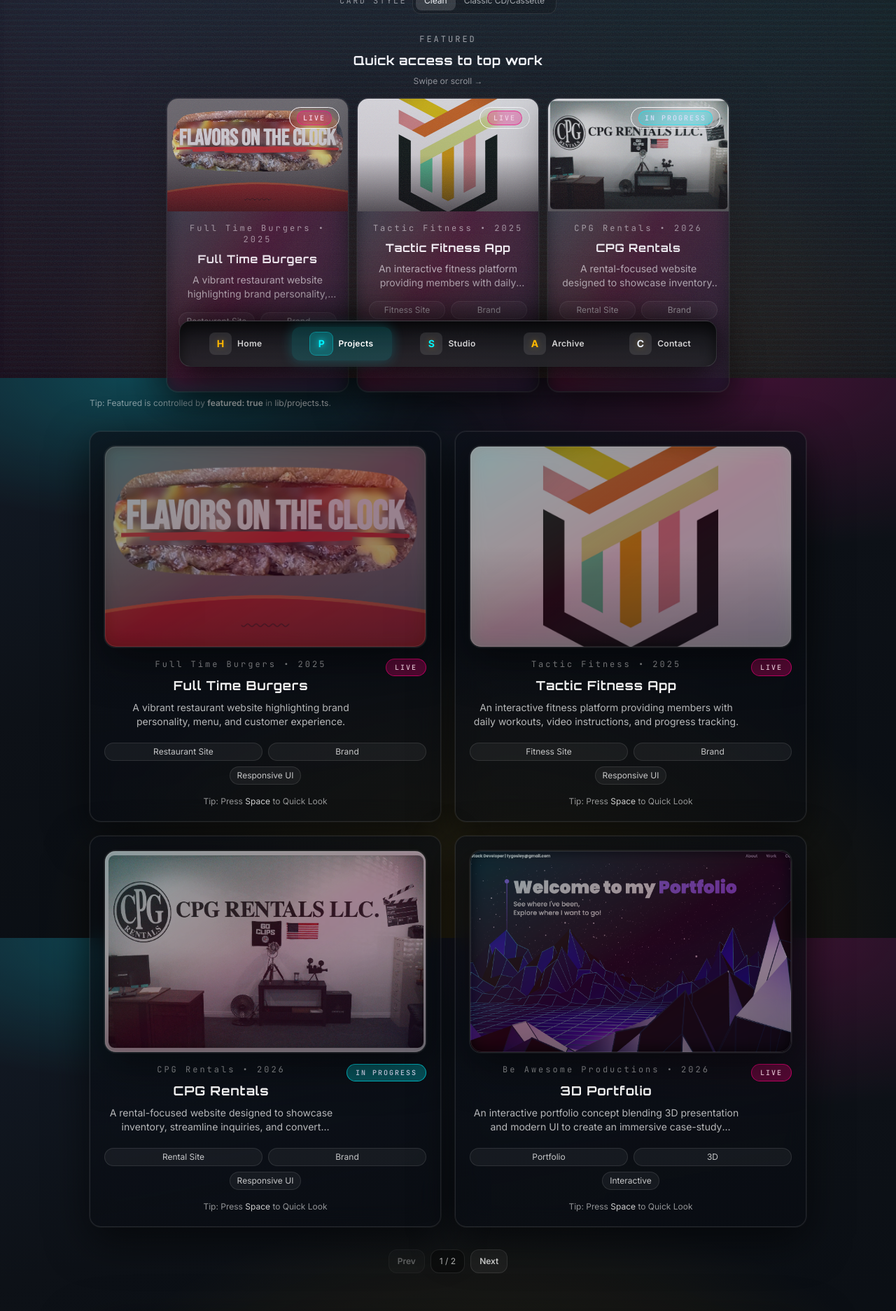
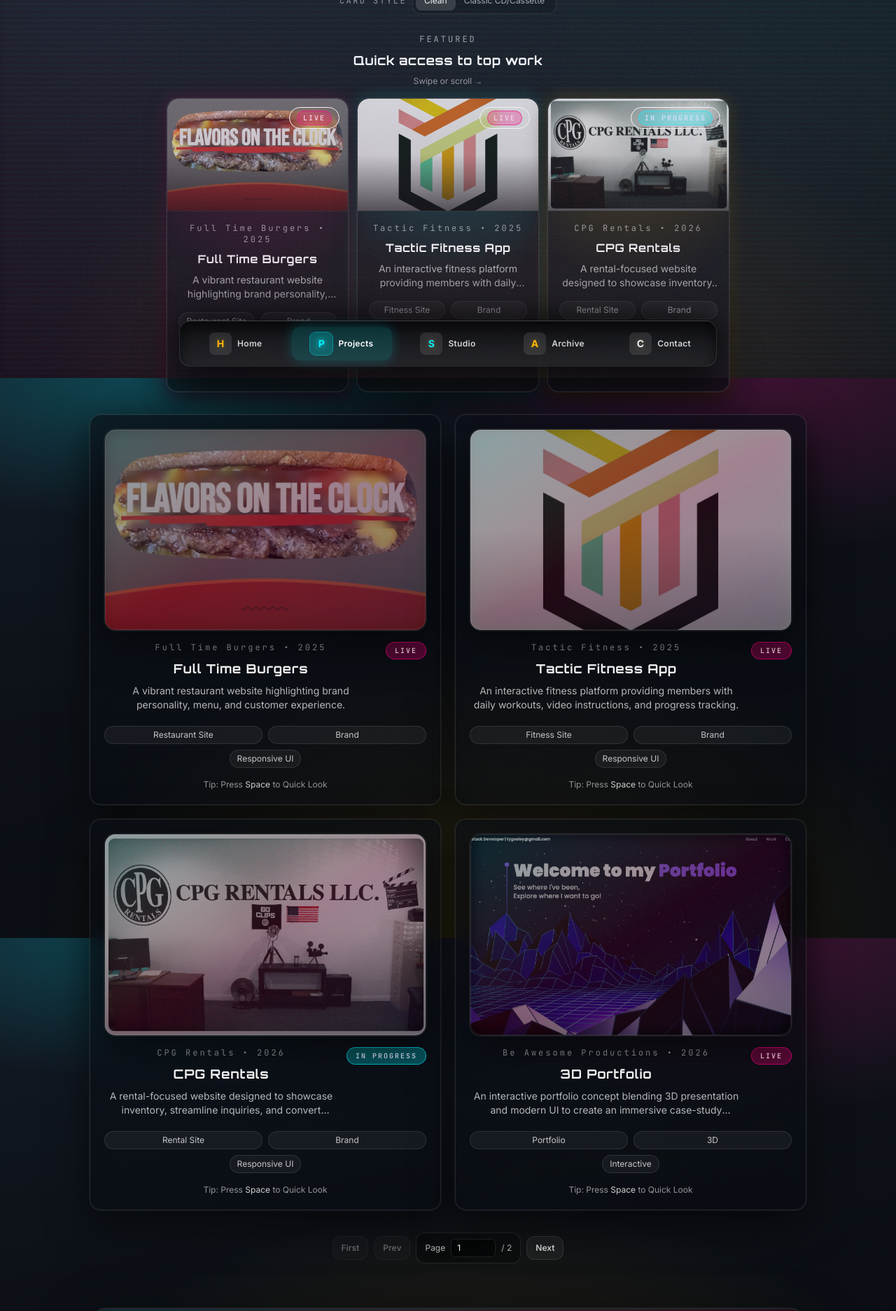
Before and after one commit to TyGosley/broadcast-mode, a Next.js app: page /projects in a window 1280 px wide. Shown: the part 260-2133 px from the top of the page at 70% size. Built offline with nearby package versions, Linux system fonts and the light colour scheme.

Commit message:
style: updated morphism on card carousel

```diff
--- a/app/projects/page.tsx
+++ b/app/projects/page.tsx
@@ -57,6 +57,7 @@
   const [tag, setTag] = useState<string>("all");
   const [openId, setOpenId] = useState<string | null>(null);
   const [thumbVariant, setThumbVariant] = useState<ThumbVariant>("clean");
+  const [pageInput, setPageInput] = useState<string>("1");
 
   // ✅ Move 11 enhancement: remember what they last opened (for CTA personalization)
   const [lastOpened, setLastOpened] = useState<Project | null>(null);
@@ -162,9 +163,19 @@
   }
 
   function goToPage(nextPage: number) {
-    const clamped = Math.min(Math.max(1, nextPage), totalPages);
+    const normalized = Math.round(nextPage);
+    const clamped = Math.min(Math.max(1, normalized), totalPages);
     setPage(clamped);
     replaceParams({ page: String(clamped) });
+  }
+
+  function commitPageInput() {
+    const parsed = Number(pageInput);
+    if (!Number.isFinite(parsed)) {
+      setPageInput(String(page));
+      return;
+    }
+    goToPage(parsed);
   }
 
   // Sync page state to URL back/forward
@@ -173,6 +184,10 @@
     if (Number.isFinite(p) && p > 0 && p !== page) setPage(p);
     // eslint-disable-next-line react-hooks/exhaustive-deps
   }, [searchParams]);
+
+  useEffect(() => {
+    setPageInput(String(page));
+  }, [page]);
 
   const activeProject: Project | null = openId
     ? PROJECTS.find((p) => p.id === openId) ?? null
@@ -342,6 +357,20 @@
         <div className="mt-8 flex items-center justify-center gap-2">
           <button
             type="button"
+            onClick={() => goToPage(1)}
+            disabled={page <= 1}
+            className={[
+              "rounded-xl border border-white/10 px-3 py-2 text-xs font-semibold",
+              "bg-white/5 text-white/80 hover:bg-white/10",
+              "disabled:opacity-40 disabled:cursor-not-allowed",
+              "focus:outline-none focus-visible:ring-2 focus-visible:ring-[#FFB800]/70",
+            ].join(" ")}
+          >
+            First
+          </button>
+
+          <button
+            type="button"
             onClick={() => goToPage(page - 1)}
             disabled={page <= 1}
             className={[
@@ -354,9 +383,26 @@
             Prev
           </button>
 
-          <div className="rounded-xl border border-white/10 bg-black/30 px-3 py-2 text-xs text-white/70">
-            {page} / {totalPages}
-          </div>
+          <label className="inline-flex items-center gap-2 rounded-xl border border-white/10 bg-black/30 px-3 py-2 text-xs text-white/70">
+            <span className="whitespace-nowrap">Page</span>
+            <input
+              type="number"
+              min={1}
+              max={totalPages}
+              value={pageInput}
+              onChange={(e) => setPageInput(e.target.value)}
+              onBlur={commitPageInput}
+              onKeyDown={(e) => {
+                if (e.key === "Enter") {
+                  e.preventDefault();
+                  commitPageInput();
+                }
+              }}
+              className="w-16 rounded-md border border-white/10 bg-black/45 px-2 py-1 text-center text-xs text-white outline-none focus-visible:ring-2 focus-visible:ring-[#00F3FF]/70"
+              aria-label="Go to page number"
+            />
+            <span className="whitespace-nowrap">/ {totalPages}</span>
+          </label>
 
           <button
             type="button"
--- a/components/FeaturedStrip.tsx
+++ b/components/FeaturedStrip.tsx
@@ -1,6 +1,7 @@
 "use client";
 
 import Image from "next/image";
+import type { CSSProperties } from "react";
 import type { Project } from "../lib/projects";
 
 function getThumb(project: Project) {
@@ -13,6 +14,17 @@
   if (status === "live") return "bg-[#FF0080]/30 text-[#FFD8EA] border-[#FF0080]/70";
   if (status === "in-progress") return "bg-[#00F3FF]/32 text-[#DEE6FF] border-[#00F3FF]/70";
   return "bg-[#5F368C]/50 text-[#E9CCFF] border-[#5F368C]/80";
+}
+
+const HOME_CARD_THEME = [
+  { variant: "card-pink", accent: "#FF0080", accentRgb: "255,0,128" },
+  { variant: "card-cyan", accent: "#00F3FF", accentRgb: "0,243,255" },
+  { variant: "card-amber", accent: "#FFB800", accentRgb: "255,184,0" },
+  { variant: "card-cyan", accent: "#00F3FF", accentRgb: "0,243,255" },
+] as const;
+
+function homeThemeAt(index: number) {
+  return HOME_CARD_THEME[index % HOME_CARD_THEME.length];
 }
 
 export function FeaturedStrip({
@@ -46,26 +58,36 @@
           <div className="pointer-events-none absolute inset-y-0 right-0 w-10 bg-gradient-to-l from-black/60 to-black/0 md:hidden" />
 
           <div className="flex gap-3 overflow-x-auto pb-2 [-webkit-overflow-scrolling:touch] md:justify-center md:overflow-visible md:pb-0">
-            {projects.map((p) => {
+            {projects.map((p, index) => {
               const thumb = getThumb(p);
               const tags = p.type.slice(0, 3);
+              const theme = homeThemeAt(index);
+              const cardVars: CSSProperties & { "--card-accent-rgb": string } = {
+                "--card-accent-rgb": theme.accentRgb,
+              };
 
               return (
                 <button
                   key={p.id}
                   type="button"
                   onClick={() => onOpen(p.id)}
+                  style={cardVars}
                   className={[
-                    "group relative h-[420px] w-[260px] shrink-0 overflow-hidden rounded-2xl",
-                    "panel-glass text-center",
-                    "transition hover:border-white/15",
+                    "card-module group relative h-[420px] w-[260px] shrink-0 overflow-hidden rounded-2xl",
+                    theme.variant,
+                    "border border-white/12 bg-[#0D1117]/58 text-center backdrop-blur-2xl",
                     "focus:outline-none focus-visible:ring-2 focus-visible:ring-[#FF0080]/70",
                   ].join(" ")}
                 >
-                  <div className="absolute -inset-0.5 rounded-2xl bg-gradient-to-br from-[#00F3FF]/36 via-[#FF0080]/28 to-[#5F368C]/38 blur-md opacity-70" />
+                  <div
+                    className="pointer-events-none absolute -inset-0.5 rounded-2xl blur-md opacity-75"
+                    style={{
+                      background: `radial-gradient(130% 90% at 50% 0%, ${theme.accent}55 0%, transparent 70%)`,
+                    }}
+                  />
 
                   <div className="relative flex h-full flex-col">
-                    <div className="relative aspect-[16/10] w-full overflow-hidden bg-black">
+                    <div className="relative aspect-[16/10] w-full overflow-hidden rounded-t-2xl border-b border-white/10 bg-black/45">
                       {thumb ? (
                         <>
                           <Image
@@ -138,9 +160,10 @@
           </div>
         </div>
 
-        <div className="mt-2 text-xs text-white/50">
-          Tip: Featured is controlled by <span className="text-white/75 font-semibold">featured: true</span> in <span className="text-white/75">lib/projects.ts</span>.
-        </div>
+        {/*
+          Dev note:
+          Featured items are controlled by `featured: true` in `lib/projects.ts`.
+        */}
       </div>
     </section>
   );
```
